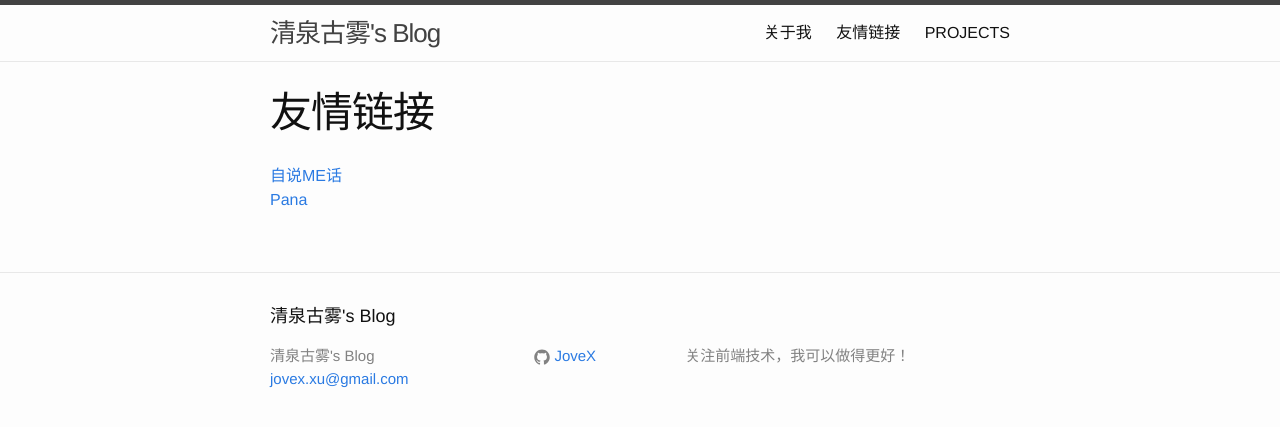
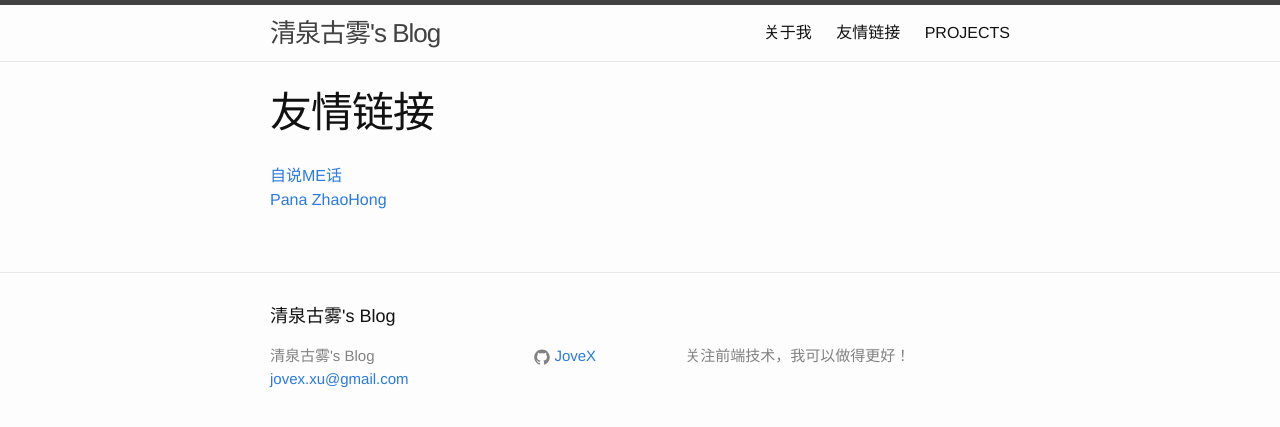
Before and after one commit to JoveX/jovex.github.io, a Jekyll site: the page built from links.md, in a window 1280 px wide. Shown: the top 427 px of the page. Built offline with Jekyll 4.4.1, drawn with Linux system fonts in a browser that asks for light colours.

Commit message:
add zhaohong.info to my links

```diff
--- a/links.md
+++ b/links.md
@@ -6,3 +6,4 @@ permalink: /links/
 
 <a href="http://isay.me" target="_blank" >自说ME话</a>
 <a href="http://thepana.com" target="_blank" >Pana</a>
+<a href="http://zhaohong.info" target="_blank" >ZhaoHong</a>
```
